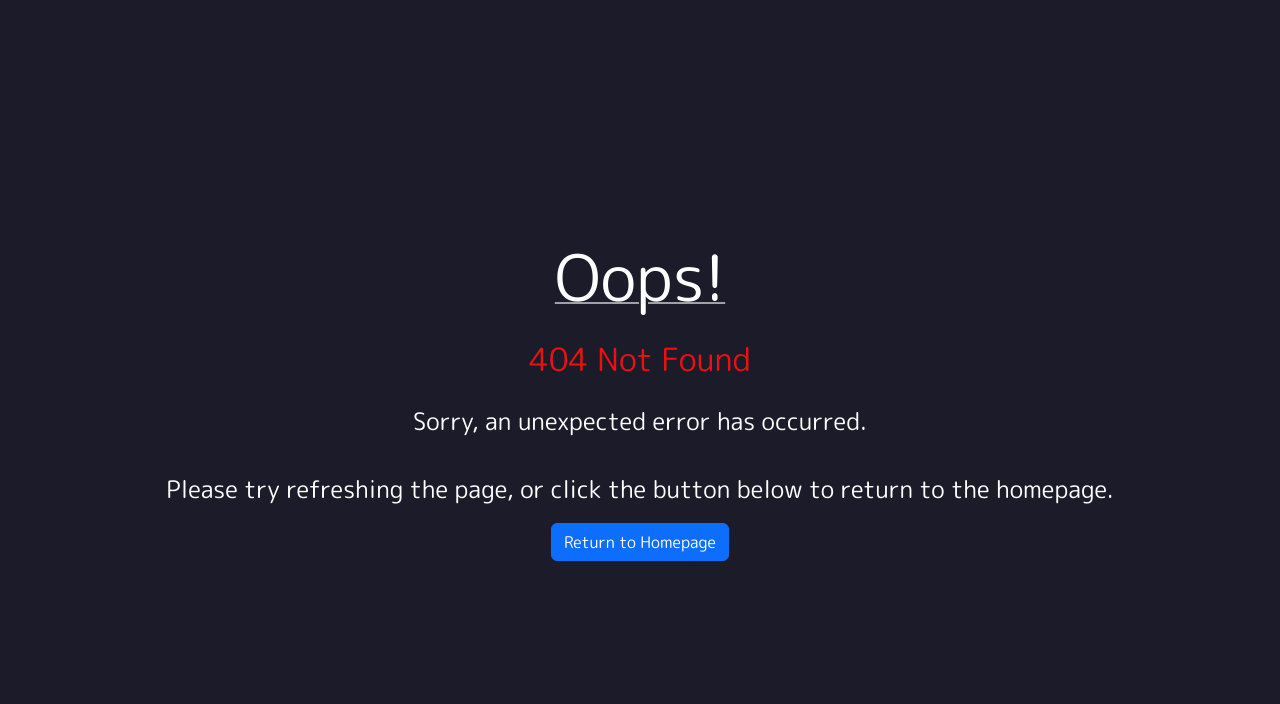
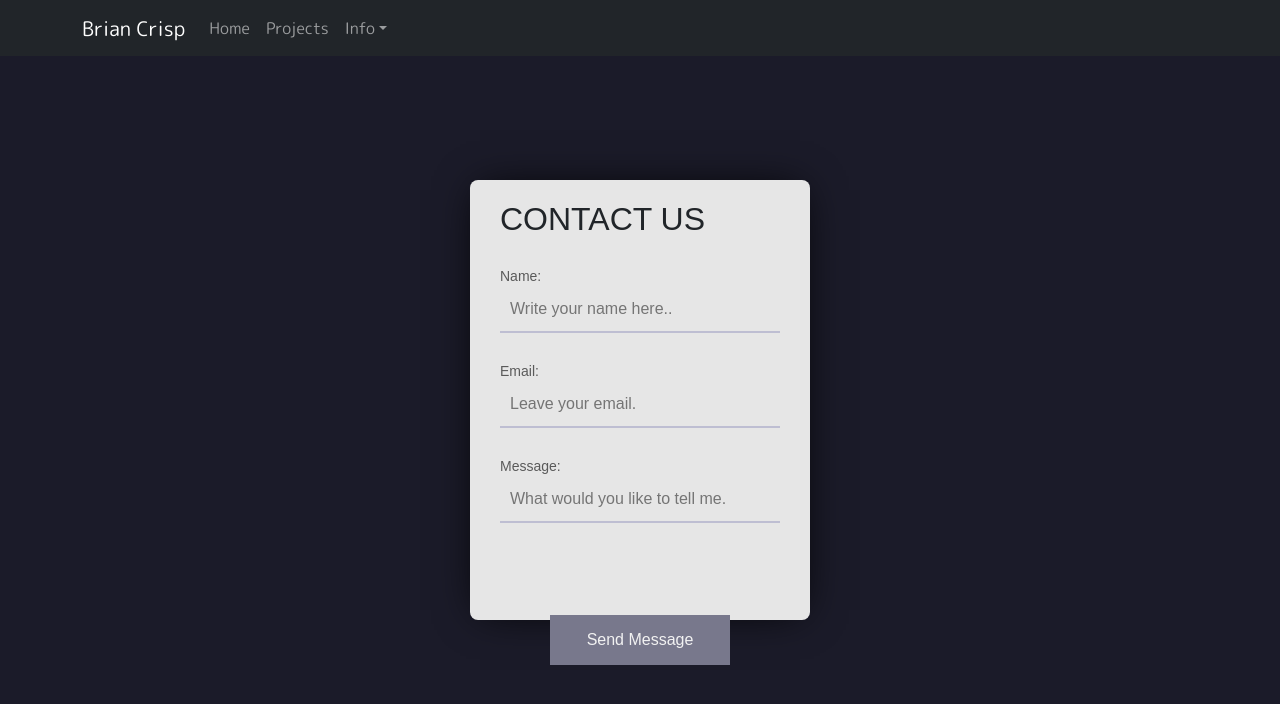
Before and after one commit to bcrisp084/Portfolio-in-React, a React (Vite) app: page /contact in a window 1280 px wide. Before the commit this address had no page. Shown: the top 704 px of the page. Built offline with nearby package versions, Linux system fonts and the light colour scheme; a web font is replaced by a local one.

Commit message:
created a contact form and route

```diff
--- a/src/components/Navbar.jsx
+++ b/src/components/Navbar.jsx
@@ -21,7 +21,8 @@ function CollapsibleExample() {
         <Navbar.Toggle aria-controls="responsive-navbar-nav" />
         <Navbar.Collapse id="responsive-navbar-nav">
           <Nav className="me-auto">
-            {location.pathname === "/projects" ? (
+            {location.pathname === "/projects" ||
+            location.pathname === "/contact" ? (
               <Nav.Link href="/">Home</Nav.Link>
             ) : (
               <Nav.Link href="#about">About</Nav.Link>
@@ -39,11 +40,15 @@ function CollapsibleExample() {
               Projects
             </NavLink>
             <NavDropdown title="Info" id="collasible-nav-dropdown">
-              <NavDropdown.Item href="#action/3.1">Email</NavDropdown.Item>
+              <NavDropdown.Item href="/contact">Email</NavDropdown.Item>
               <NavDropdown.Divider />
               <NavDropdown.Item href="#action/3.2">Resume</NavDropdown.Item>
             </NavDropdown>
           </Nav>
+          {location.pathname === "/contact" ? (
+            ""
+          ) : (
+            <>
               <Nav>
                 <button
                   onClick={() => {
@@ -60,6 +65,8 @@ function CollapsibleExample() {
                   {count} {count === 1 ? "Like" : "Likes"}
                 </div>
               </Nav>
+            </>
+          )}
         </Navbar.Collapse>
       </Container>
     </Navbar>
--- a/src/index.css
+++ b/src/index.css
@@ -246,6 +246,70 @@ ul {
   background-color: rgb(255, 255, 255);
 }
 
+.form {
+  position: absolute;
+  top: 50%;
+  left: 50%;
+  transform: translate(-50%, -50%);
+  width: 340px;
+  height: 440px;
+  background: #e6e6e6;
+  border-radius: 8px;
+  box-shadow: 0 0 40px -10px #000;
+  padding: 20px 30px;
+  box-sizing: border-box;
+  font-family: "Montserrat", sans-serif;
+}
+.contact-heading {
+  margin: 10px 0;
+  padding-bottom: 10px;
+  width: 180px;
+  color: #78788c;
+  border-bottom: 3px solid #78788c;
+}
+input {
+  width: 100%;
+  padding: 10px;
+  box-sizing: border-box;
+  background: none;
+  outline: none;
+  resize: none;
+  border: 0;
+  font-family: "Montserrat", sans-serif;
+  transition: all 0.3s;
+  border-bottom: 2px solid #bebed2;
+}
+input:focus {
+  border-bottom: 2px solid #78788c;
+}
+p:before {
+  content: attr(type);
+  display: block;
+  margin: 28px 0 0;
+  font-size: 14px;
+  color: #5a5a5a;
+}
+.message-btn {
+  position: absolute;
+  left: 50%;
+  transform: translateX(-50%);
+  bottom: -45px;
+  width: 180px;
+  height: 50px;
+  padding: 8px 12px;
+  margin: 8px 0 0;
+  font-family: "Montserrat", sans-serif;
+  border: 2px solid #78788c;
+  color: #f2f2f2;
+  background-color: #78788c;
+  cursor: pointer;
+  transition: all 0.3s;
+}
+button:hover {
+  background: #3a3a46fc;
+  color: #fff;
+}
+
 @media screen and (max-width: 1090px) {
   .project-card {
     width: 300px;
--- a/src/main.jsx
+++ b/src/main.jsx
@@ -11,12 +11,14 @@ import "./index.css";
 import Home from "./pages/Home";
 import Projects from "./pages/Projects";
 import Errorpage from "./pages/404";
+import Contact from "./pages/Contact";
 
 const router = createBrowserRouter(
   createRoutesFromElements(
     <>
       <Route exact path="/" element={<Home />} />
       <Route exact path="/projects" element={<Projects />} />
+      <Route exact path="/contact" element={<Contact />} />
       <Route path="*" element={<Errorpage />} />
     </>
   )
--- a/src/pages/Contact.jsx
+++ b/src/pages/Contact.jsx
@@ -0,0 +1,24 @@
+import Navbar from "../components/Navbar";
+
+const Contact = () => {
+  return (
+    <>
+      <Navbar />
+      <form className="form">
+        <h2 className="conact-heading">CONTACT US</h2>
+        <p type="Name:">
+          <input placeholder="Write your name here.."></input>
+        </p>
+        <p type="Email:">
+          <input placeholder="Leave your email."></input>
+        </p>
+        <p type="Message:">
+          <input placeholder="What would you like to tell me."></input>
+        </p>
+        <button className="message-btn">Send Message</button>
+      </form>
+    </>
+  );
+};
+
+export default Contact;
```
Lines whose indentation alone changed are shown as unchanged.
